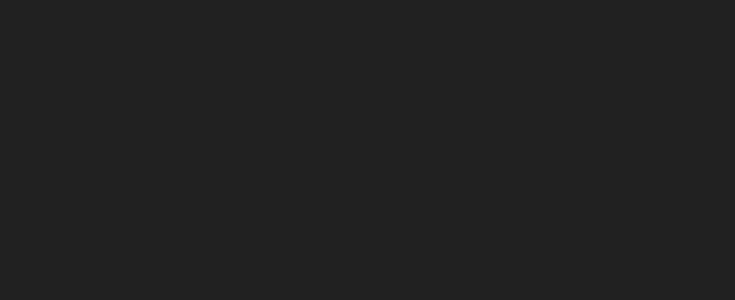
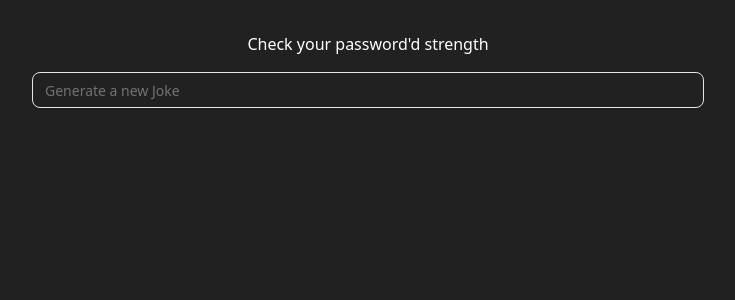
Before and after one commit to khushi28p/reactProjects, a React (Vite) app: page /password-validator in a window 1280 px wide. Before the commit this address had no page. Shown: the top 300 px of the page, without its empty margins (272-1007 px from the left). Built offline with nearby package versions, Linux system fonts and the light colour scheme.

Commit message:
password validator

```diff
--- a/package.json
+++ b/package.json
@@ -29,6 +29,7 @@
     "tailwind-merge": "^3.1.0",
     "tailwindcss": "^4.0.17",
     "tw-animate-css": "^1.2.5",
+    "validator": "^13.15.0",
     "zod": "^3.24.2"
   },
   "devDependencies": {
--- a/src/App.jsx
+++ b/src/App.jsx
@@ -3,6 +3,7 @@
 import { Routes, Route } from 'react-router-dom'
 import ReactForm from './components/ReactForm'
 import JokesGenerator from './components/JokesGenerator'
+import PasswordValidator from './components/PasswordValidator'
 
 const App = () => {
   return (
@@ -10,6 +11,7 @@
       <Routes>
         <Route path="/form" element={<ReactForm />} />
         <Route path="/jokes" element={<JokesGenerator />} />
+        <Route path='/password-validator' element={<PasswordValidator />} />
       </Routes>
     </div>
   )
--- a/src/components/JokesGenerator.jsx
+++ b/src/components/JokesGenerator.jsx
@@ -18,13 +18,13 @@
     }
 
   return (
-    <div className='flex flex-col align-center items-center justify-center w-full h-full gap-4'>
+
         <div className='flex flex-col align-center items-center justify-center w-full h-full gap-4'>
         <h1>Jokes Generator using React and JokeAPI</h1>
-        <Textarea disabled type="text" placeholder="Generate a new Joke" value={joke} className='max-w-2xl flex items-ce' />
+        <Textarea disabled type="text" placeholder="Generate a new Joke" value={joke} className='max-w-2xl' />
         <Button onClick={getJoke}>Generate</Button>
         </div>
-    </div>
+
 
 
   )
--- /dev/null
+++ b/src/components/PasswordValidator.jsx
@@ -0,0 +1,27 @@
+import React, { useState } from 'react'
+import { Input } from '@/components/ui/input'
+import { Button } from '@/components/ui/button'
+import validator from 'validator'
+
+const PasswordValidator = () => {
+    const [ errorMessage, setErrorMessage] = useState('');
+    const validate = (value) => {
+        if(validator.isStrongPassword(value, {minLength: 8, minLowerCase: 1, minUpperCase: 1, minNumbers: 1, minSymbols: 1
+        })){
+            setErrorMessage('Password is strong!');
+        } else{
+            setErrorMessage('Password is weak!');
+        }
+    }
+
+  return (
+    <div className='flex flex-col align-center items-center justify-center w-full h-full gap-4'>
+      <h1>Check your password'd strength</h1>
+      <Input type="text"
+      onChange={(e) => validate(e.target.value)} placeholder="Generate a new Joke" className='max-w-2xl' />
+      {errorMessage && <p className='font-bold text-red-600'>{errorMessage}</p>}
+    </div>
+  )
+}
+
+export default PasswordValidator
```
Also changed, not shown: 1 other file (tests, documents, lock files or other folders).
